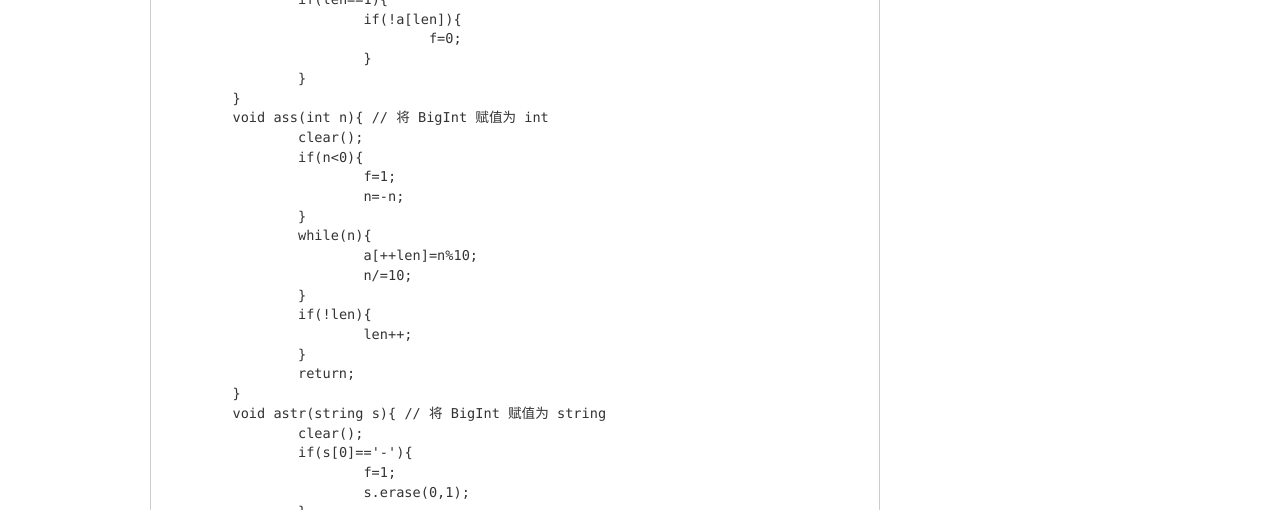
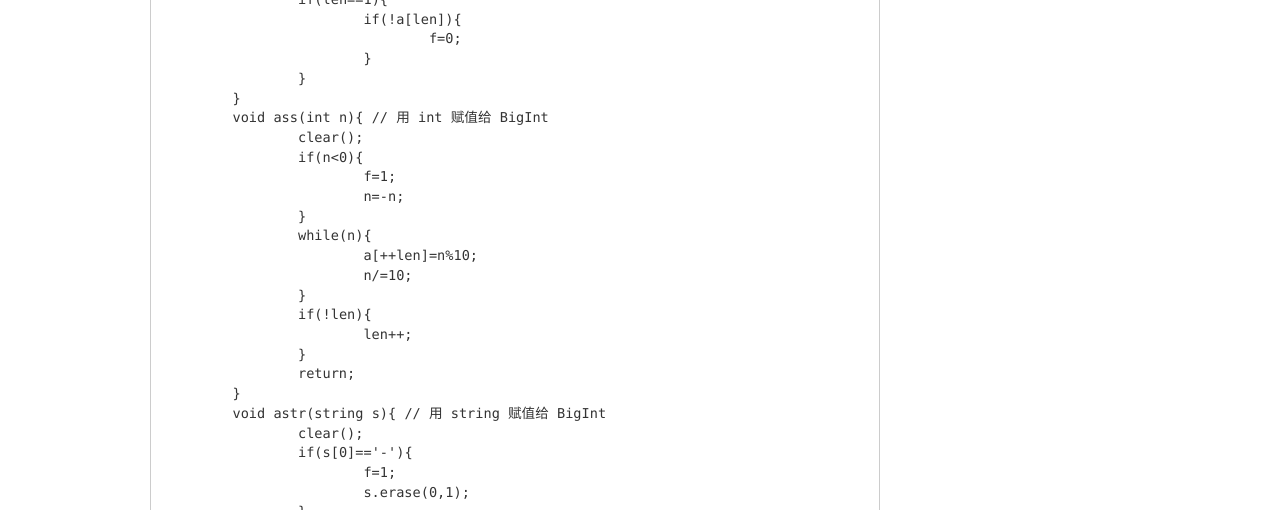
Before and after one commit to lanruixiang/lanruixiang.github.io, a Jekyll site: the page built from _posts/2023-8-26-gaojingdu.md, in a window 1280 px wide and 900 px high, scrolled down 1944 px. Shown: the part 151-661 px from the top of the window. Built offline with Jekyll 4.4.1, drawn with Linux system fonts in a browser that asks for light colours; formulas are drawn with MathJax 3; comment, search, counter and statistics services are not loaded; a style sheet for code colours, icons or effects is not loaded; some of the changed text lies outside the part shown.

Commit message:
Update 2023-8-26-gaojingdu.md

```diff
--- a/_posts/2023-8-26-gaojingdu.md
+++ b/_posts/2023-8-26-gaojingdu.md
@@ -22,8 +22,8 @@
   - `void print(char c)` 输出，并以参数 `c` 结尾，如果 `c` 为 `?` 则不输出任何字符
   - `void dzero()` 删除前导零
   - `void chzero()` 把 $$-0$$ 变成 $$0$$
-  - `void ass(int n)` 把 `BitInt` 赋值为 `int`
-  - `void astr(string s)` 把 `BigInt` 赋值为 `string`
+  - `void ass(int n)` 用 `int` 赋值给 `BigInt`
+  - `void astr(string s)` 用 `string` 赋值给 `BigInt`
 - `BigInt ass(int n)` 将 `int` 转换为 `BigInt`
 - `BigInt astr(string s)` 将 `string` 转换为 `BigInt`
 - `BigInt oppo(BigInt a)` 返回 $$a$$ 的相反数
@@ -97,7 +97,7 @@
 			}
 		}
 	}
-	void ass(int n){ // 将 BigInt 赋值为 int
+	void ass(int n){ // 用 int 赋值给 BigInt
 		clear();
 		if(n<0){
 			f=1;
@@ -112,7 +112,7 @@
 		}
 		return;
 	}
-	void astr(string s){ // 将 BigInt 赋值为 string
+	void astr(string s){ // 用 string 赋值给 BigInt
 		clear();
 		if(s[0]=='-'){
 			f=1;
```
